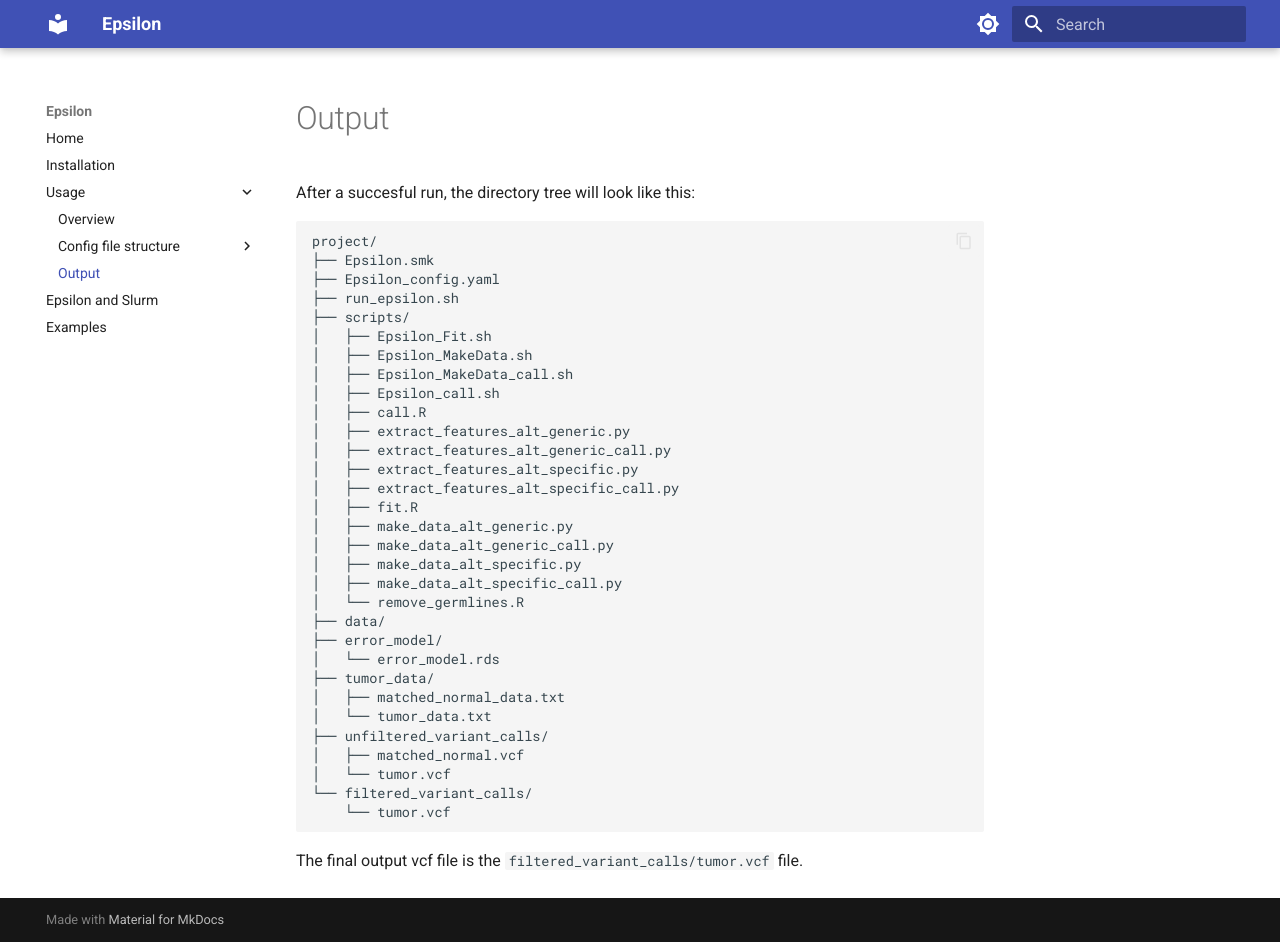
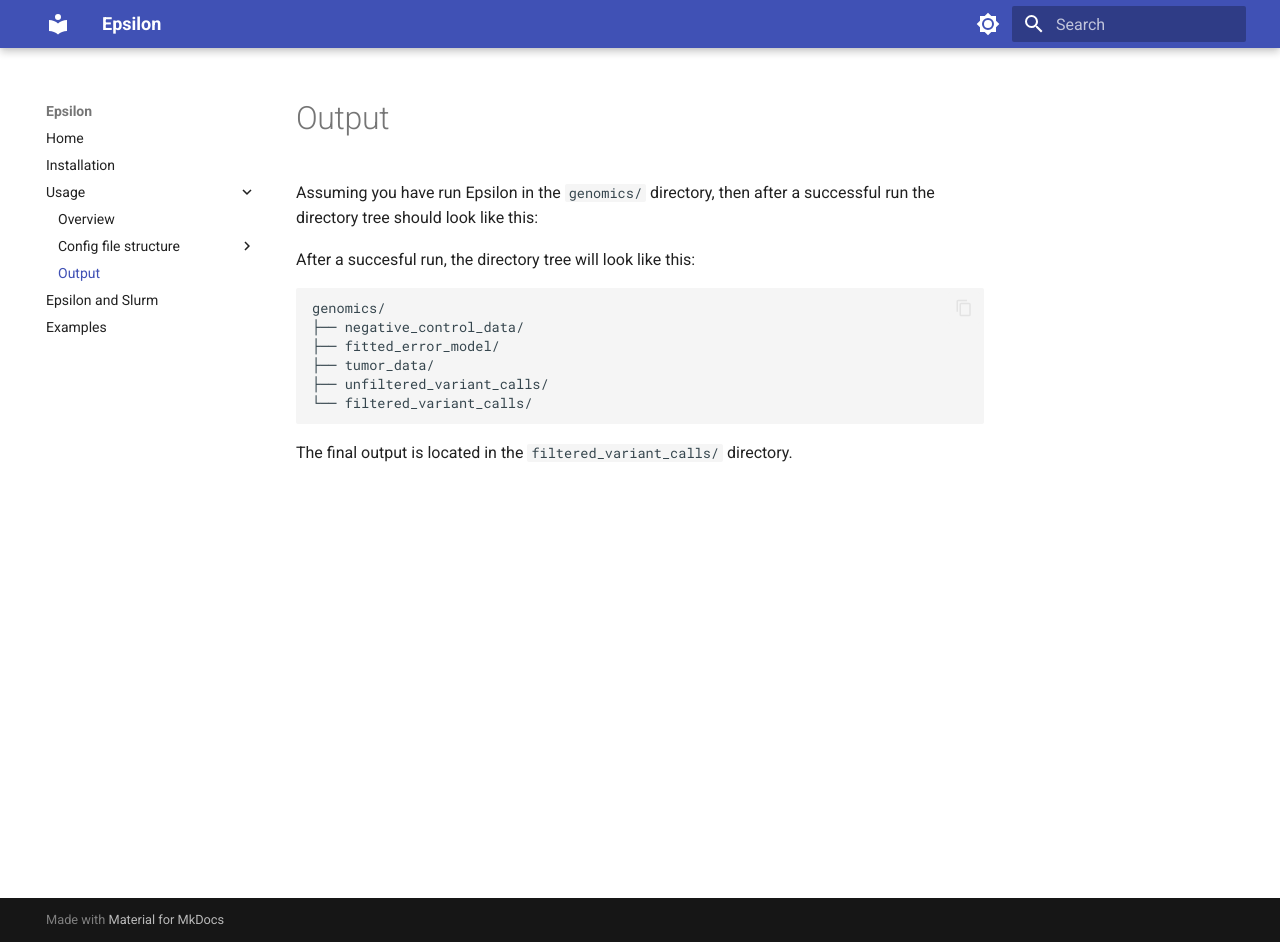
Before and after one commit to JakubLiu/Epsilon, an MkDocs documentation site: the page built from docs/usage/output.md, in a window 1280 px wide and 942 px high. Built offline with MkDocs 1.6.1 and Material for MkDocs 9.7.7, drawn with Linux system fonts in a browser that asks for light colours.

Commit message:
update docs

````diff
--- a/docs/usage/output.md
+++ b/docs/usage/output.md
@@ -1,37 +1,17 @@
+Assuming you have run Epsilon in the ```genomics/``` directory, then after a successful run the directory tree should look like this:
+
+
+
+
 After a succesful run, the directory tree will look like this:
 
 ```text
-project/
-├── Epsilon.smk
-├── Epsilon_config.yaml
-├── run_epsilon.sh
-├── scripts/
-│   ├── Epsilon_Fit.sh
-│   ├── Epsilon_MakeData.sh
-│   ├── Epsilon_MakeData_call.sh
-│   ├── Epsilon_call.sh
-│   ├── call.R
-│   ├── extract_features_alt_generic.py
-│   ├── extract_features_alt_generic_call.py
-│   ├── extract_features_alt_specific.py
-│   ├── extract_features_alt_specific_call.py
-│   ├── fit.R
-│   ├── make_data_alt_generic.py
-│   ├── make_data_alt_generic_call.py
-│   ├── make_data_alt_specific.py
-│   ├── make_data_alt_specific_call.py
-│   └── remove_germlines.R
-├── data/
-├── error_model/
-│   └── error_model.rds
+genomics/
+├── negative_control_data/
+├── fitted_error_model/
 ├── tumor_data/
-│   ├── matched_normal_data.txt
-│   └── tumor_data.txt
 ├── unfiltered_variant_calls/
-│   ├── matched_normal.vcf
-│   └── tumor.vcf
 └── filtered_variant_calls/
-    └── tumor.vcf
 ```
 
-The final output vcf file is the ```filtered_variant_calls/tumor.vcf``` file.
+The final output is located in the ```filtered_variant_calls/``` directory.
````
Also changed, not shown: docs/usage/index.md (+2 -28 lines).
